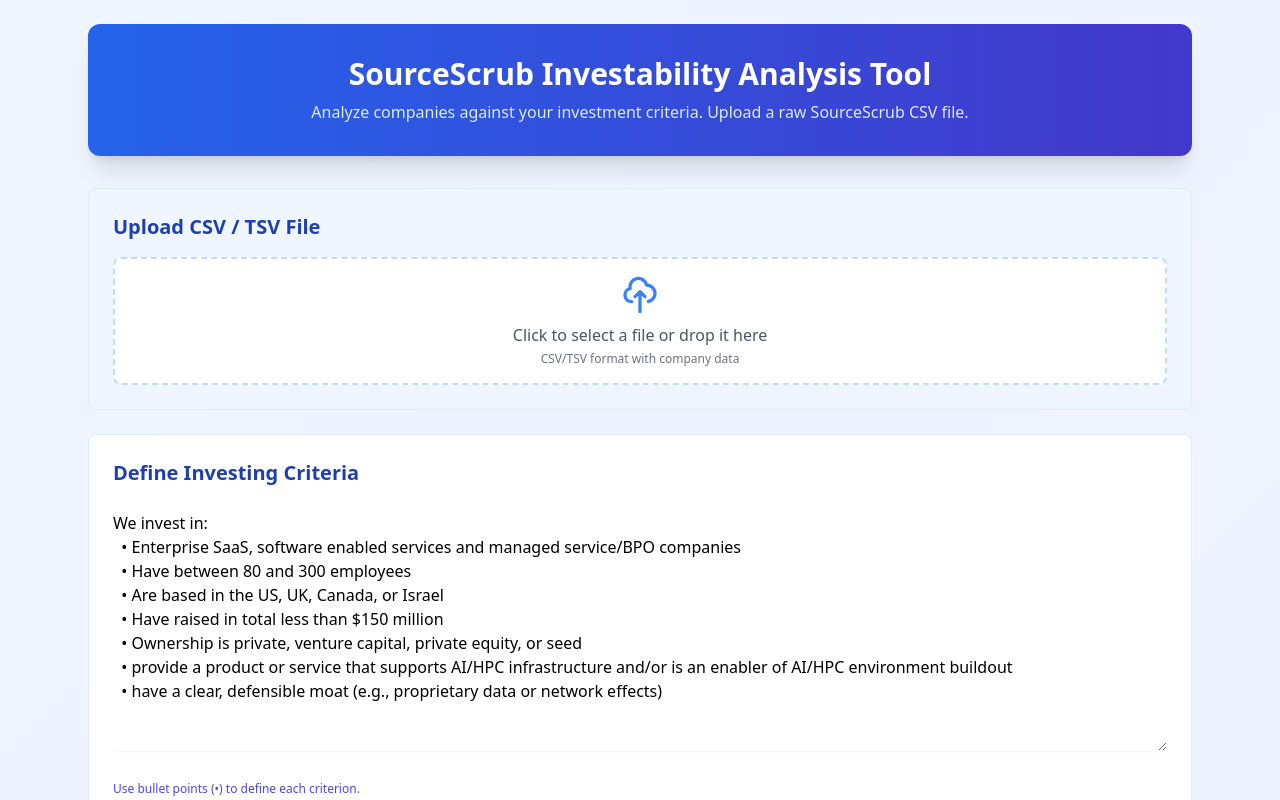
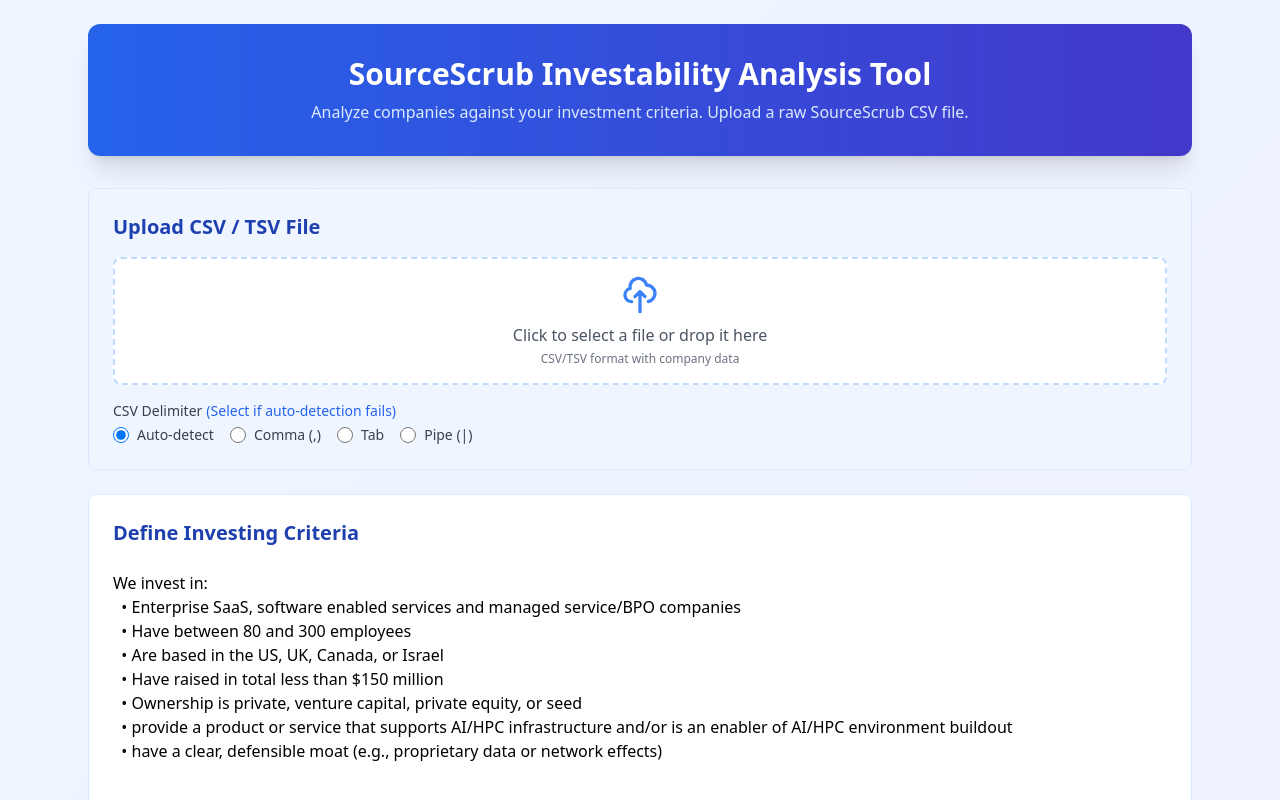
Before and after one commit to wallychang88/company-investability-analysis, a React (Create React App) app: page / in a window 1280 px wide. Shown: the top 800 px of the page. Built offline with nearby package versions, Linux system fonts and the light colour scheme; the HTML template or start-up script is replaced by a standard one.

Commit message:
Update App.js

```diff
--- a/src/App.js
+++ b/src/App.js
@@ -32,6 +32,7 @@
   const [parsedData, setParsedData] = useState([]);
   const [headers, setHeaders] = useState([]);
   const [columnMap, setColumnMap] = useState({});
+  const [delimiterType, setDelimiterType] = useState("auto");
   const [investCriteria, setInvestCriteria] = useState(
   `We invest in:
   • Enterprise SaaS, software enabled services and managed service/BPO companies
@@ -68,7 +69,6 @@
   }, [investCriteria]);
 
   /* ─────────── File Upload & Parse ─────────── */
- // In App.js - Modified handleFileUpload function with targeted header detection
 
 const handleFileUpload = (e) => {
   const f = e.target.files[0];
@@ -811,6 +811,52 @@
     <span className="mt-2 text-base text-gray-600">{file ? file.name : "Click to select a file or drop it here"}</span>
     <span className="text-xs text-gray-500 mt-1">CSV/TSV format with company data</span>
   </label>
+
+  {/* Add delimiter selector component here */}
+  <div className="mb-4">
+    <label className="block text-sm font-medium text-gray-700 mb-1">
+      CSV Delimiter
+      <span className="text-blue-600 ml-1">(Select if auto-detection fails)</span>
+    </label>
+    <div className="flex space-x-4">
+      <label className="inline-flex items-center">
+        <input
+          type="radio"
+          checked={delimiterType === "auto"}
+          onChange={() => setDelimiterType("auto")}
+          className="h-4 w-4 text-indigo-600 border-gray-300 focus:ring-indigo-500"
+        />
+        <span className="ml-2 text-sm text-gray-700">Auto-detect</span>
+      </label>
+      <label className="inline-flex items-center">
+        <input
+          type="radio"
+          checked={delimiterType === "comma"}
+          onChange={() => setDelimiterType("comma")}
+          className="h-4 w-4 text-indigo-600 border-gray-300 focus:ring-indigo-500"
+        />
+        <span className="ml-2 text-sm text-gray-700">Comma (,)</span>
+      </label>
+      <label className="inline-flex items-center">
+        <input
+          type="radio"
+          checked={delimiterType === "tab"}
+          onChange={() => setDelimiterType("tab")}
+          className="h-4 w-4 text-indigo-600 border-gray-300 focus:ring-indigo-500"
+        />
+        <span className="ml-2 text-sm text-gray-700">Tab</span>
+      </label>
+      <label className="inline-flex items-center">
+        <input
+          type="radio"
+          checked={delimiterType === "pipe"}
+          onChange={() => setDelimiterType("pipe")}
+          className="h-4 w-4 text-indigo-600 border-gray-300 focus:ring-indigo-500"
+        />
+        <span className="ml-2 text-sm text-gray-700">Pipe (|)</span>
+      </label>
+    </div>
+  </div>
 </section>
 
         {/* 2. Preview */}
```
Lines whose indentation alone changed are shown as unchanged.
